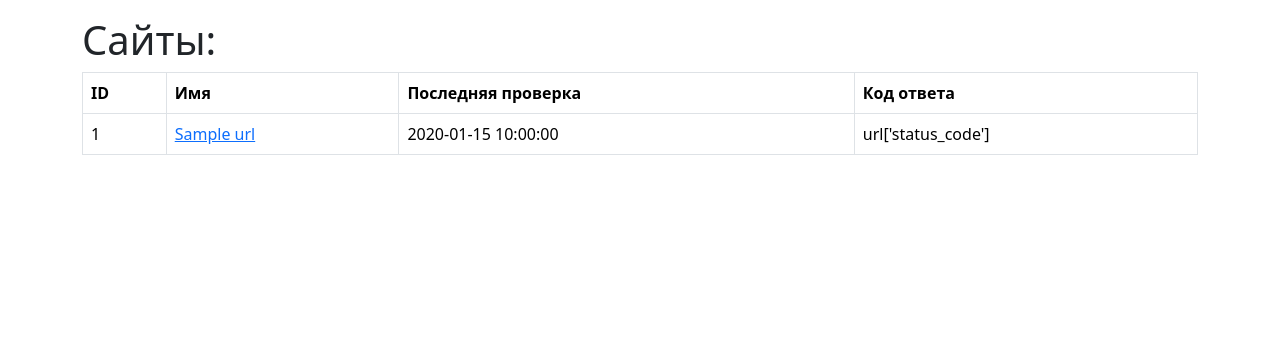
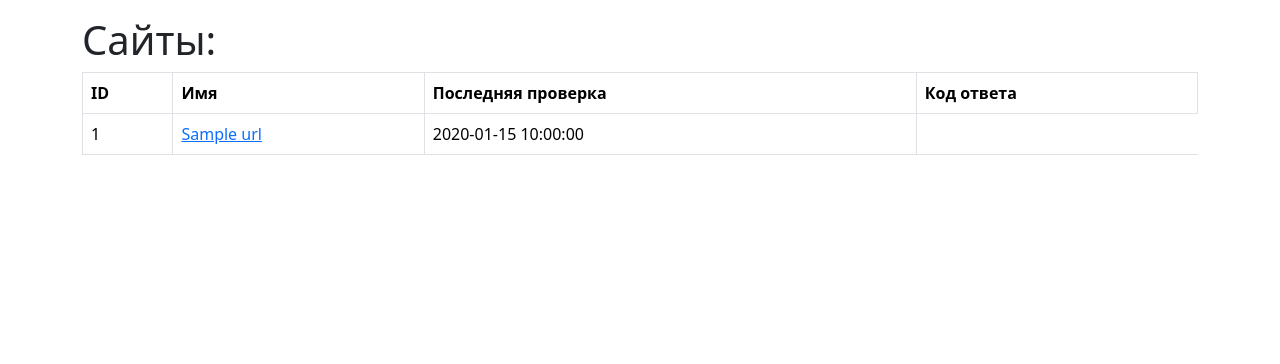
Before and after one commit to illata1998/page-analyzer, a Flask app: page /urls in a window 1280 px wide. Shown: the part 56-420 px from the top of the page. Run offline with Flask 3, Linux system fonts and the light colour scheme; a database or web service that is not in the repository returns one stand-in record (values such as "Sample title"); some libraries are stand-ins or nearby versions.

Commit message:
Update show_all_urls.html

```diff
--- a/page_analyzer/templates/show_all_urls.html
+++ b/page_analyzer/templates/show_all_urls.html
@@ -26,7 +26,7 @@
                                     {{ url['latest_check_at'] }}
                                 {% endif %}
                             </td>
-                            <td>url['status_code']</td>
+                            <!--<td>url['status_code']</td>-->
                         </tr>
                     {% endfor %}
                 {% endif %}
```
